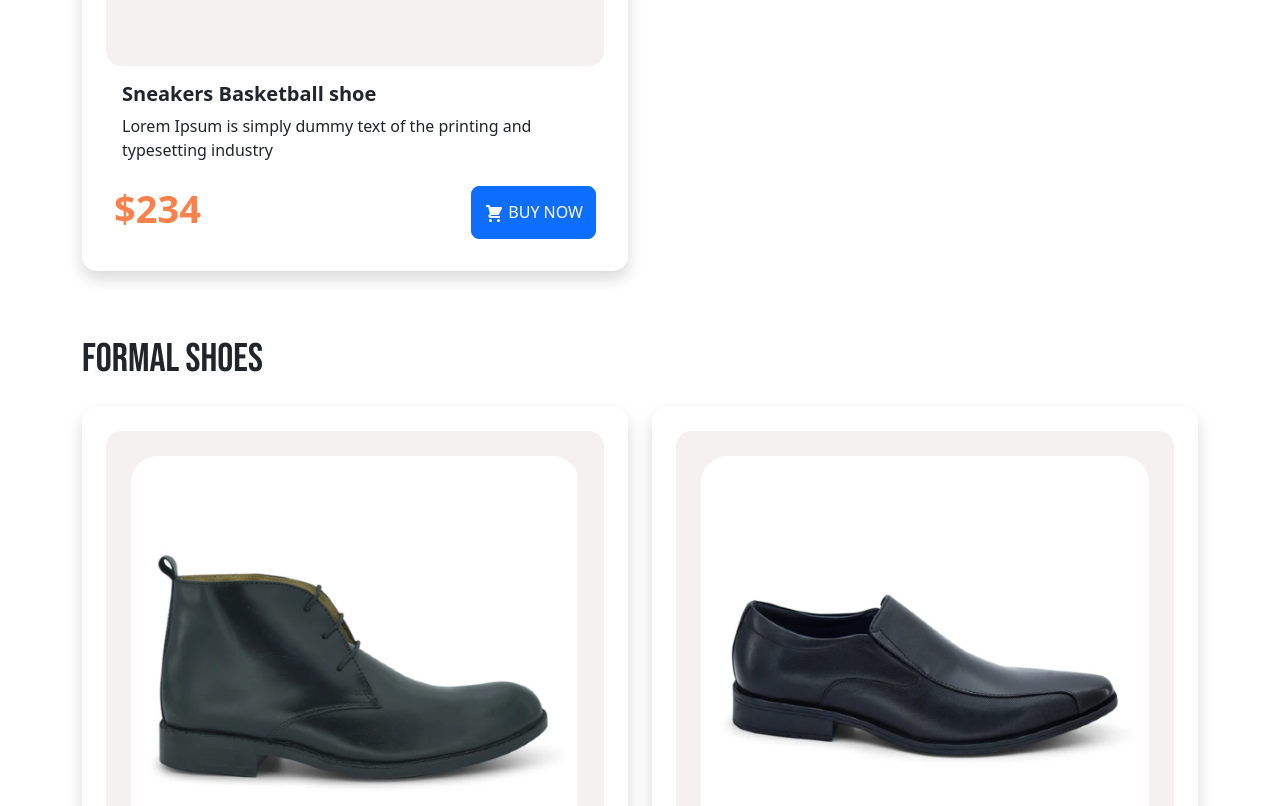
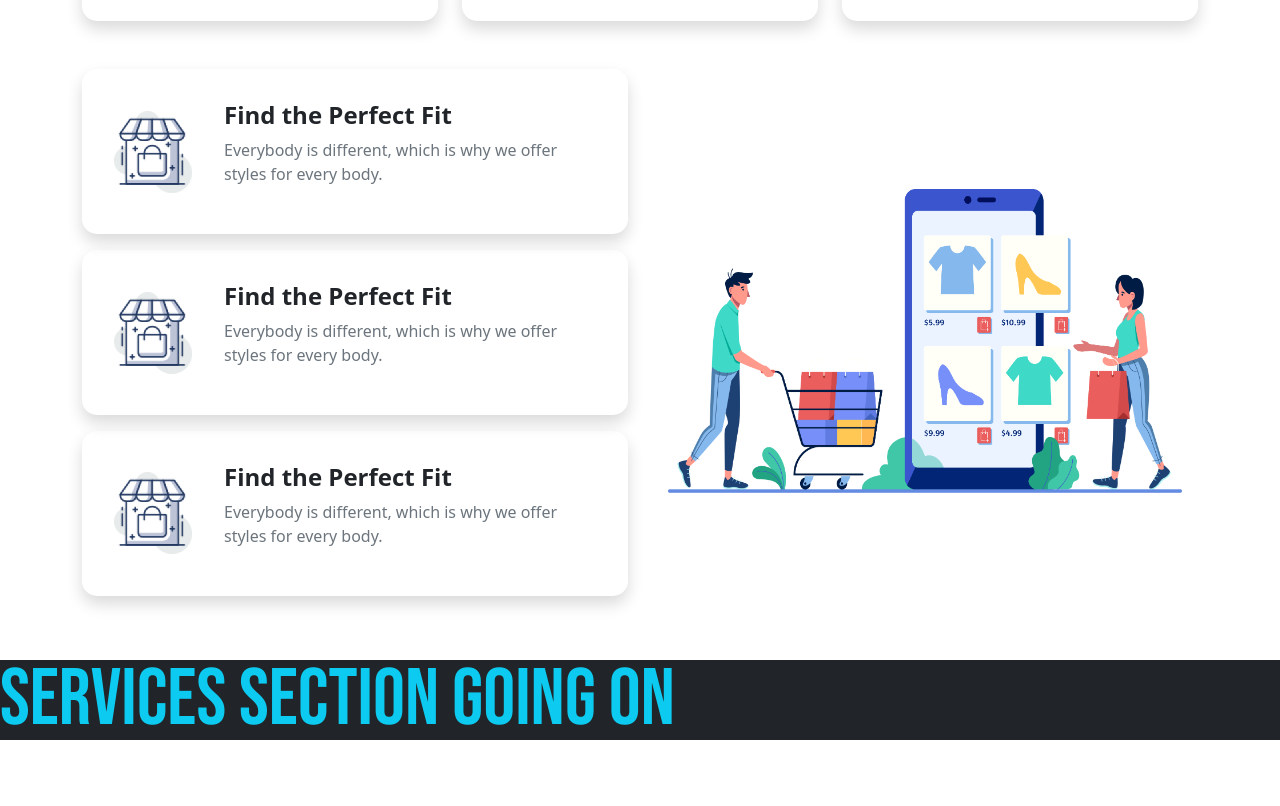
Before and after one commit to Hamed166/nike-react-bootstrap, a plain HTML site: page index.html in a window 1280 px wide. Shown: the part 1994-2800 px from the top of the page. After the commit the page ends 2742 px from the top, so only its background shows below. Drawn offline with nearby package versions, Linux system fonts and the light colour scheme.

Commit message:
services section added

```diff
--- a/css/style.css
+++ b/css/style.css
@@ -28,6 +28,13 @@ h1{
 }
 
 
+/* service part css */
+
+.service-items{
+    border-radius: 15px;
+}
+
+
 @media (max-width: 767px) {
     h1{
     font-size: 60px;
--- a/index.html
+++ b/index.html
@@ -58,9 +58,14 @@
                     <img class="w-100 " src="images/Group 33092.png" alt="">
                 </div>
                 <div class="col-lg-5 col-md-6 col-12 order-sm-last mt-4 order-1 order-lg-2">
-                    <h1 class="fw-bold mt-4" ><span class="head-1">Nike React</span> <span class="head-2">Infinity run 2</span></h1>
+                    <h1 class="fw-bold mt-5" ><span class="head-1">Nike React</span> <br> <span class="head-2">Infinity run 2</span></h1>
                     <p class="mt-4">Lorem Ipsum is simply dummy text of the printing and typesetting industry.</p>
-                    <button class="btn btn-primary mt-4">Buy Now</button>
+                    <button class="btn btn-primary card-btn mt-4">
+                        <svg xmlns="http://www.w3.org/2000/svg" class="h-6 w-6" width="20" viewBox="0 0 20 20" fill="currentColor">
+                            <path d="M3 1a1 1 0 000 2h1.22l.305 1.222a.997.997 0 00.01.042l1.358 5.43-.893.892C3.74 11.846 4.632 14 6.414 14H15a1 1 0 000-2H6.414l1-1H14a1 1 0 00.894-.553l3-6A1 1 0 0017 3H6.28l-.31-1.243A1 1 0 005 1H3zM16 16.5a1.5 1.5 0 11-3 0 1.5 1.5 0 013 0zM6.5 18a1.5 1.5 0 100-3 1.5 1.5 0 000 3z" />
+                          </svg>
+                          Buy Now
+                        </button>
                 </div>
             </div>
         </section>
@@ -76,7 +81,7 @@
 
         <section class="container mt-5">
             <h1 class="fs-1"> Casual Shoes</h1>
-            <div class="row row-cols-1 row-cols-md-2 g-4">
+            <div class="row row-cols-1 row-cols-md-3 g-4">
                 <div class="col">
                   <div class="card border-0 h-100 shadow p-4 card-bg">
                     <img src="images/casual-1.png" class="card-img-top image-bg" alt="...">
@@ -141,10 +146,10 @@
         <!-- formal shoes part starts. -->
         <section class="container mt-5">
             <h1 class="fs-1"> Formal Shoes</h1>
-            <div class="row row-cols-1 row-cols-md-2 g-4">
+            <div class="row row-cols-1 row-cols-md-3 g-4">
                 <div class="col">
                   <div class="card border-0 h-100 shadow p-4 card-bg">
-                    <img src="images/formal-1.png" class="card-img-top image-bg" alt="...">
+                    <img src="images/formal-1.png" class="card-img-top" alt="...">
                     <div class="card-body">
                       <h5 class="card-title fw-bold">Nike Shoe</h5>
                       <p class="card-text">Lorem Ipsum is simply dummy text of the
@@ -163,7 +168,7 @@
                 </div>
                 <div class="col">
                   <div class="card border-0 h-100 shadow p-4 card-bg">
-                    <img src="images/formal-2.png" class="card-img-top image-bg"  alt="...">
+                    <img src="images/formal-2.png" class="card-img-top"  alt="...">
                     <div class="card-body">
                       <h5 class="card-title fw-bold">Sneakers Skate Shoe</h5>
                       <p class="card-text">Lorem Ipsum is simply dummy text of the
@@ -182,7 +187,7 @@
                 </div>
                 <div class="col">
                   <div class="card border-0 h-100 shadow p-4 card-bg">
-                    <img src="images/formal-3.png" class="card-img-top image-bg" alt="...">
+                    <img src="images/formal-3.png" class="card-img-top" alt="...">
                     <div class="card-body">
                       <h5 class="card-title fw-bold">Sneakers Basketball shoe</h5>
                       <p class="card-text">Lorem Ipsum is simply dummy text of the
@@ -202,11 +207,53 @@
               </div>
         </section>
         <!-- formal shoes part ends -->
- <h1 class="mt-5 text-info bg-dark">main part is going on.............</h1>
+    </main>
+    <!-------------------------------------- main part ends ---------------------------------------------->
 
-    </main>
-    <!-- main part ends -->
+    <!----------------------------------- services section starts ---------------------------------------->
+    <section class="container">
+        <div class="row mt-5 d-flex align-items-center">
+            <div class="col-6">
+              <div class="p-3 service-items d-flex justify-content-center align-items-center shadow mb-3">
+                <div class="p-3">
+                    <img src="icons/image 12.png" width="78" height="82" alt="">
+                </div>
+                <div class="p-3">
+                    <h4 class="fs-4 fw-bold">Find the Perfect Fit</h4>
+                    <p class="text-secondary">Everybody is different, which is why we
+                        offer styles for every body.</p>
+                </div>
+              </div>
+              <div class="p-3 service-items d-flex justify-content-center align-items-center shadow mb-3">
+                <div class="p-3">
+                    <img src="icons/image 12.png" width="78" height="82" alt="">
+                </div>
+                <div class="p-3">
+                    <h4 class="fs-4 fw-bold">Find the Perfect Fit</h4>
+                    <p class="text-secondary">Everybody is different, which is why we
+                        offer styles for every body.</p>
+                </div>
+              </div>
+              <div class="p-3 service-items d-flex justify-content-center align-items-center shadow mb-3">
+                <div class="p-3">
+                    <img src="icons/image 12.png" width="78" height="82" alt="">
+                </div>
+                <div class="p-3">
+                    <h4 class="fs-4 fw-bold">Find the Perfect Fit</h4>
+                    <p class="text-secondary">Everybody is different, which is why we
+                        offer styles for every body.</p>
+                </div>
+            </div>
+            </div>
+            <div class="col-6">
+                <div class="p-3"><img class="w-100"src="icons/XMLID 1.png" alt=""></div>
+              </div>
+          </div>
+    </section>
 
+    <h1 class="mt-5 text-info bg-dark">services section going on</h1>
+
+    <!----------------------------------- services section starts ---------------------------------------->
     <!-- footer part starts -->
     <footer>
 
```
